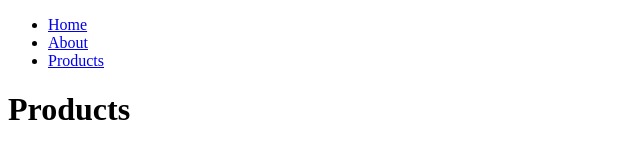
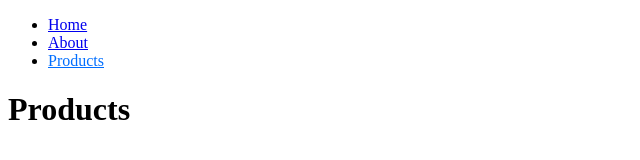
Before and after one commit to EleoXDA/E-commerce_NUXT, a Nuxt app: page /products in a window 1280 px wide. Shown: the top 160 px of the page, without its empty margins (0-640 px from the left). Built offline with nearby package versions, Linux system fonts and the light colour scheme.

Commit message:
set default style to homepage

```diff
--- a/layouts/default.vue
+++ b/layouts/default.vue
@@ -21,8 +21,8 @@
   </div>
 </template>
 
-<script>
-  export default {
-
+<style>
+  .router-link-exact-active {
+    color: rgb(0, 110, 255);
   }
-</script>
+</style>
--- a/pages/index.vue
+++ b/pages/index.vue
@@ -4,8 +4,8 @@
   </div>
 </template>
 
-<script>
-  export default {
-
-  }
+<script setup>
+  definePageMeta({
+    layout: 'default',
+  })
 </script>
```
